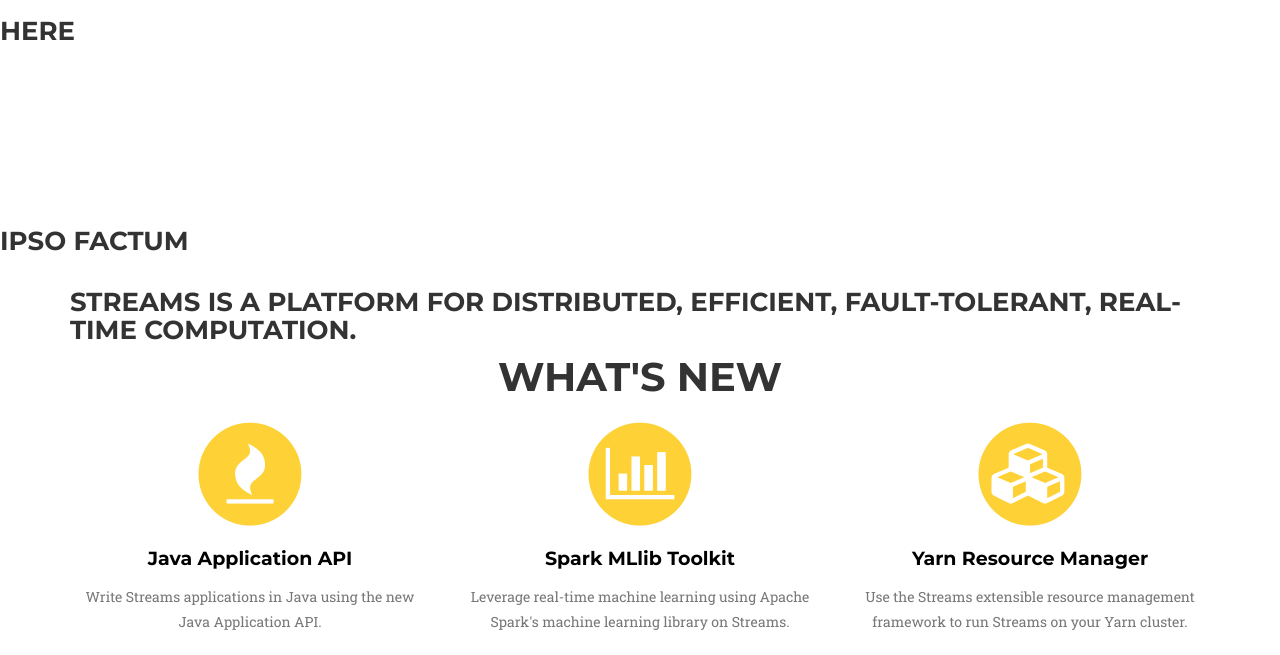
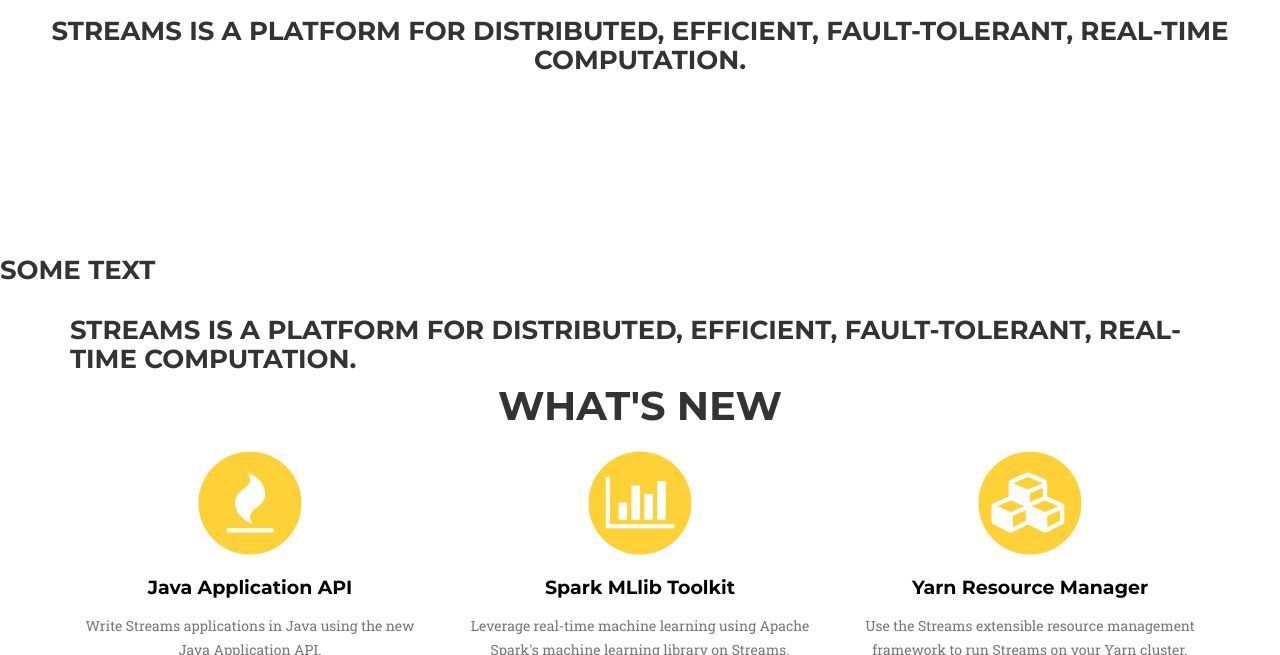
Before and after one commit to IBMStreams/IBMStreams.github.io, a Jekyll site: the page built from index.html, in a window 1280 px wide and 900 px high, scrolled down 336 px, cut to the strip 245-900 px from the top of the window. Built offline with Jekyll 4.4.1, drawn with Linux system fonts in a browser that asks for light colours; some web fonts are replaced.

Commit message:
Update whatsNew.html

```diff
--- a/_includes/whatsNew.html
+++ b/_includes/whatsNew.html
@@ -1,7 +1,9 @@
 <!-- What's New Section -->
-    <h3> here </h3>
+   <div class="text-center">
+    <h3>  Streams is a platform for distributed, efficient, fault-tolerant, real-time computation.  </h3>
+    </div>
     <section id="WhatsNew">
-        <h3> ipso factum </h3>
+        <h3> some text</h3>
         <div class="container">
             <h3> Streams is a platform for distributed, efficient, fault-tolerant, real-time computation. </h3>
             <div class="row">
```
